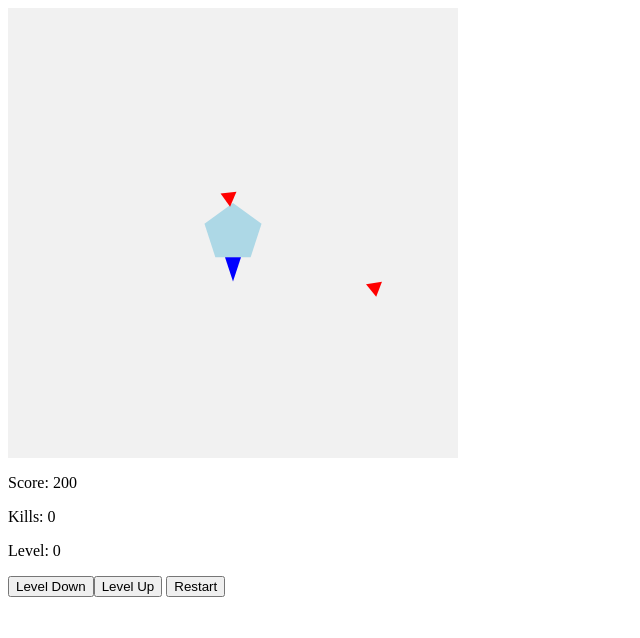
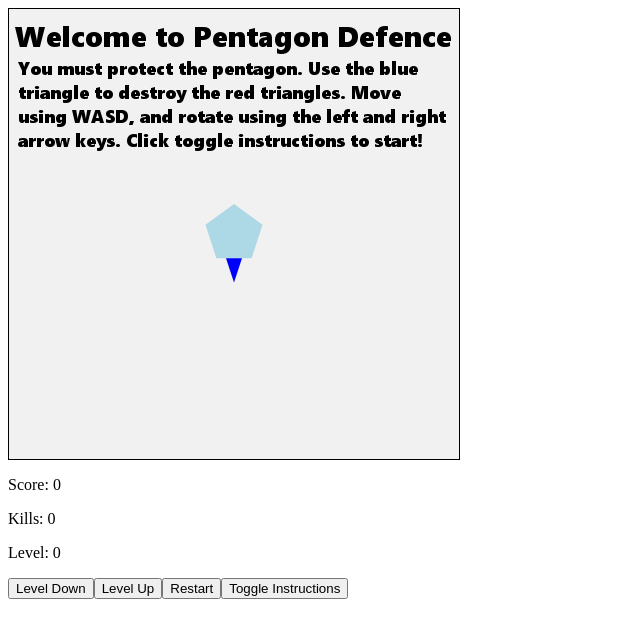
Before and after one commit to genomesh/cubegame, a website: page public/index.html in a window 1280 px wide. Shown: the whole page, without its empty margins (0-640 px from the left). Drawn offline with Linux system fonts and the light colour scheme.

Commit message:
Added Difficulty levels and instruction page

```diff
--- a/public/CubeBusters.css
+++ b/public/CubeBusters.css
@@ -1,4 +1,4 @@
 canvas {
 	background-color: #f1f1f1;
-    border: black;
+    border: black 1px solid;
 };
--- a/public/CubeBusters.js
+++ b/public/CubeBusters.js
@@ -110,6 +110,7 @@ function createObstacle () {
     myObstacles[myObstacles.length-1].updateCorners();
 }
 
+
 function spawnObstacle () {
     RandInt = Math.floor(Math.random()*4);
     RandInt2 = Math.random();
@@ -216,19 +217,12 @@ function Corner (xDifAt0,yDifAt0,AngleIfCheck) {
 
 myBody = new Component(225,225,"lightblue");
 mySword = new Component(225,225,"blue");
+
 let myObstacles = [];
 
 GameAreaStopped = false;
 
 myBody.LengthFromCentre = 30;
-
-myBody.angle = 0;
-mySword.angle = 0;
-
-Obj1 = new Component(50,50,"red");
-Obj2 = new Component(100,50,"red");
-Obj3 = new Component(50,100,"red");
-Obj4 = new Component(100,100,"red");
 
 myBody.AddCorner(Math.cos(Math.PI/10)*-myBody.LengthFromCentre,Math.sin(Math.PI/10)*-myBody.LengthFromCentre,"Bot");
 myBody.AddCorner(0,-myBody.LengthFromCentre,"Bot");
@@ -248,29 +242,62 @@ mySword.AddCorner(8,Math.sin(Math.PI*3/10)*myBody.LengthFromCentre,"Top");
 
 let spawnObstacleCounter = 0;
 let kills = 0;
-
-myBody.updateCorners();
-mySword.updateCorners();
-
-myCanvas.start();
-
-myBody.update();
-mySword.update();
-
-function restart() {
-    myCanvas.clear();
-    if (GameAreaStopped == false) {myGameArea.stop()};
+startGame = function () {
     myBody.x = 225;
     myBody.y = 225;
     mySword.y = 225;
     mySword.x = 225;
     myBody.angle = 0;
     mySword.angle = 0;
-    myCanvas.start();
     myObstacles = [];
     spawnObstacleCounter = 0;
     kills = 0;
     GameAreaStopped = false;
+    myBody.updateCorners();
+    mySword.updateCorners();
+
+    myCanvas.start();
+
+    instructionsDisplayed = false;
+
+    myBody.update();
+    mySword.update();
+}
+
+toggleInstructions = function () {
+    console.log("yo");
+    if (instructionsDisplayed == false) {
+        drawInstructions();
+        instructionsDisplayed = true;
+    } else {
+        removeInstructions();
+        instructionsDisplayed = false;
+    }
+}
+drawInstructions = function () {
+    if (GameAreaStopped == true) { startGame(); }
+    let ctx = myCanvas.context;
+    let image = document.getElementById("image");
+    ctx.drawImage(image,0,0,450,450);
+    console.log("hi");
+    GameAreaStopped = true;
+    myCanvas.stop();
+}
+
+let instructionsDisplayed = false;
+
+removeInstructions = function () {
+    restart();
+}
+
+stopGame = function () {
+    myCanvas.clear();
+    if (GameAreaStopped == false) {myCanvas.stop()};
+}
+
+function restart() {
+    stopGame();
+    startGame();
 };
 
 let Level = 0;
@@ -326,5 +353,25 @@ function ChangeTheAngle () {
     }
     if (myBody.x > 675 || myBody.x < -225 || myBody.y > 675 || myBody.y < -225) {
         myCanvas.stop();
+        GameAreaStopped = true;
     }
 }
+/*
+<html>
+    <head>
+    </head>
+    <body>
+        <canvas id = "canvas" width="500" height="500"></canvas>
+        <div style="display:none;">
+        <img src = "https://authoritynutrition.com/wp-content/uploads/2013/01/fruits.jpg" id = "source" width="300" height="227">
+        </div>
+        <script>
+            let canvas = document.getElementById("canvas");
+            let ctx = canvas.getContext("2d");
+            let image = document.getElementById("source");
+
+            ctx.drawImage(image, 33,71,104,124,21,20,87,104);
+        </script>
+    </body>
+</html>
+*/
--- a/public/index.html
+++ b/public/index.html
@@ -2,13 +2,15 @@
     <title>Pentagon Defence</title>
     <head>
         <link type="text/css" rel="stylesheet" href="CubeBusters.css"/>
+        <script src="CubeBusters.js"></script>
     </head>
-    <body>
+    <body onload="startGame(),toggleInstructions()">
         <p id = "Score">Score: 0</p>
         <p id = "Kills">Kills: 0</p>
         <p id = "Level">Level: 0</p>
-        <button onclick="levelDown()">Level Down</button><button onclick="levelUp()">Level Up</button>
-        <button onclick="restart()">Restart</button>
-        <script src="CubeBusters.js"></script>
+        <button onclick="levelDown()">Level Down</button><button onclick="levelUp()">Level Up</button><button onclick="restart()">Restart</button><button onclick="toggleInstructions()">Toggle Instructions</button>
+        <div style="display:none;">
+        <img src="Instruction%20Screen.png" id="image">
+        </div>
     </body>
 </html>
```
Also changed, not shown: public/Instruction Screen.png (added).
